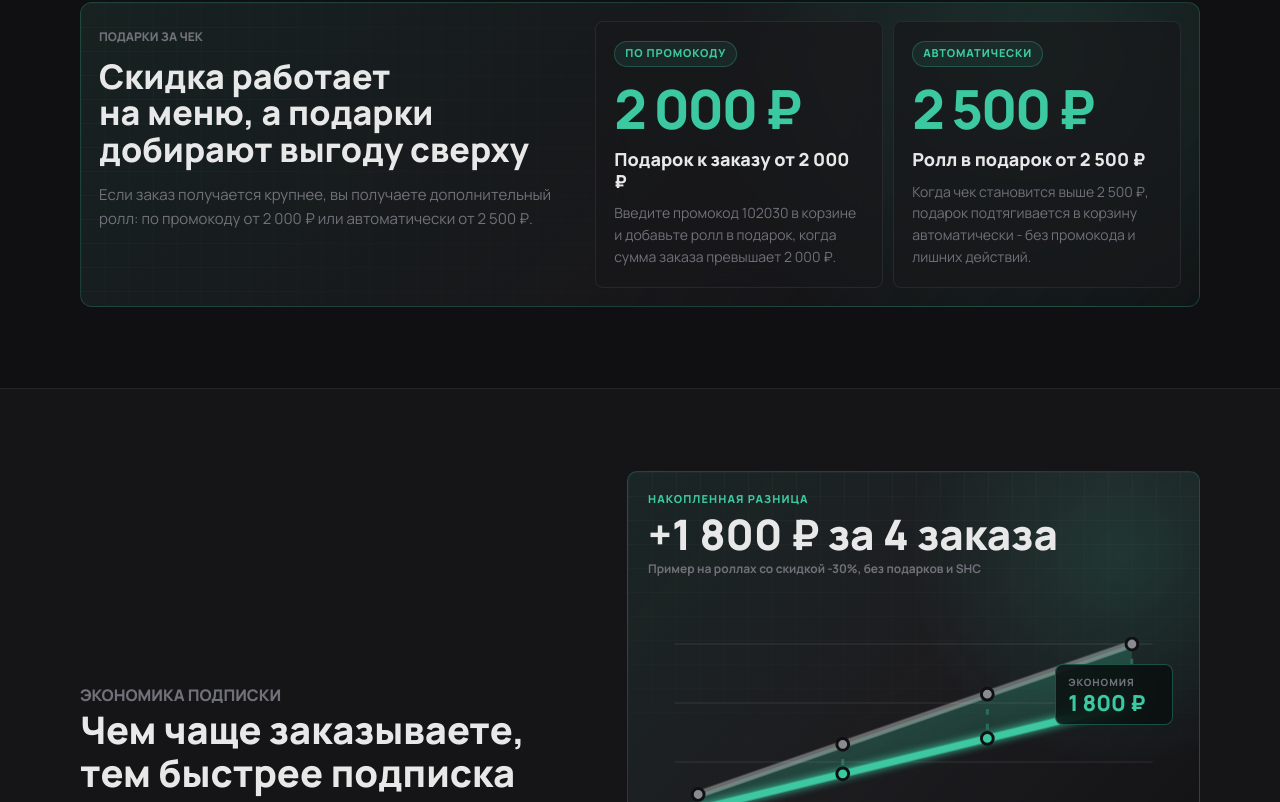
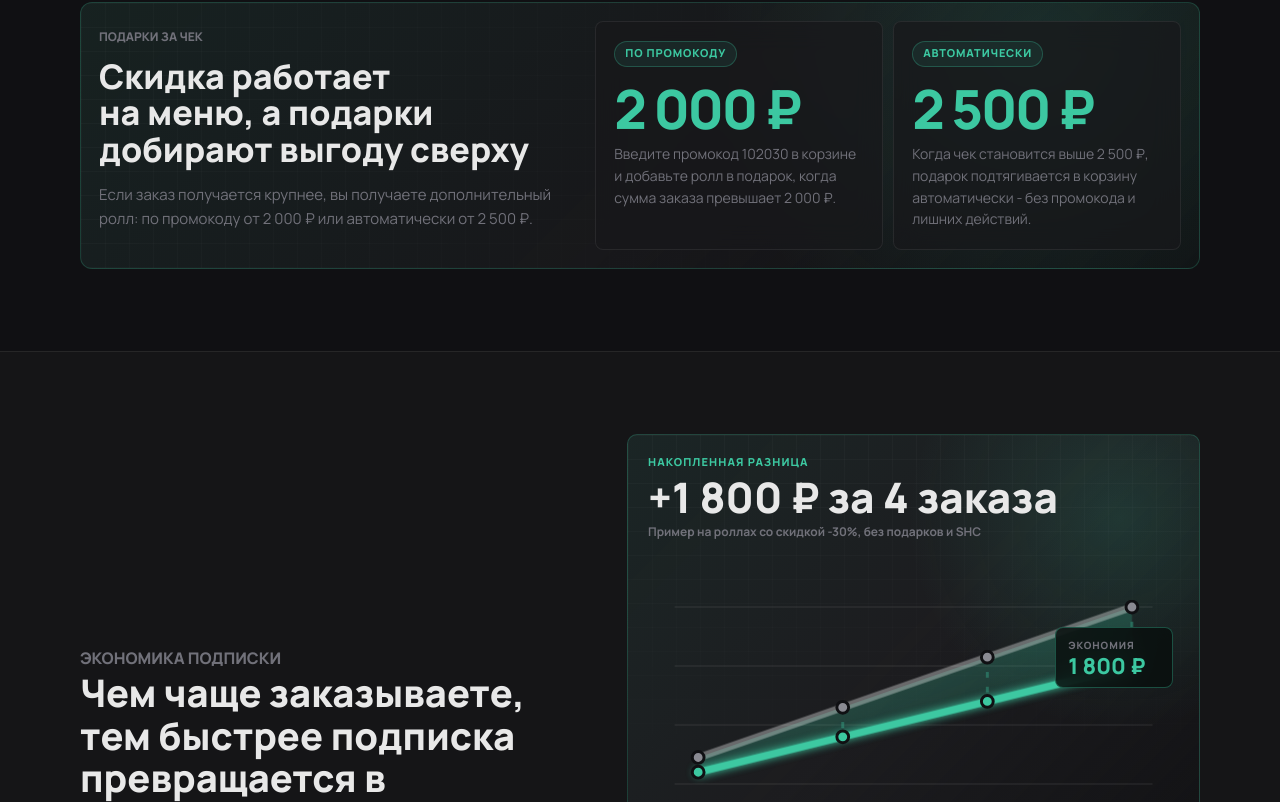
Before and after one commit to Roman72-186/miniapp-sushii, a React (Create React App) app: page / in a window 1280 px wide. Shown: the part 1135-1937 px from the top of the page. Built offline with nearby package versions, Linux system fonts and the light colour scheme.

Commit message:
Убрать заголовки подарков за чек

```diff
--- a/src/LandingPage.js
+++ b/src/LandingPage.js
@@ -54,13 +54,11 @@ const orderGiftPerks = [
   {
     amount: '2 000 ₽',
     badge: 'по промокоду',
-    title: 'Подарок к заказу от 2 000 ₽',
     text: 'Введите промокод 102030 в корзине и добавьте ролл в подарок, когда сумма заказа превышает 2 000 ₽.',
   },
   {
     amount: '2 500 ₽',
     badge: 'автоматически',
-    title: 'Ролл в подарок от 2 500 ₽',
     text: 'Когда чек становится выше 2 500 ₽, подарок подтягивается в корзину автоматически - без промокода и лишних действий.',
   },
 ];
@@ -379,7 +377,6 @@ function LandingPage() {
                 <article className="landing-order-gift" key={gift.amount}>
                   <span>{gift.badge}</span>
                   <strong>{gift.amount}</strong>
-                  <h4>{gift.title}</h4>
                   <p>{gift.text}</p>
                 </article>
               ))}
--- a/src/shop-v2.css
+++ b/src/shop-v2.css
@@ -1903,14 +1903,6 @@ html:has(.landing-page) {
   letter-spacing: -0.04em;
 }
 
-.landing-order-gift h4 {
-  margin: 16px 0 0;
-  color: var(--v3-text);
-  font-size: 18px;
-  line-height: 1.2;
-  font-weight: 900;
-}
-
 .landing-savings {
   display: grid;
   grid-template-columns: minmax(0, 0.86fr) minmax(360px, 1fr);
```
